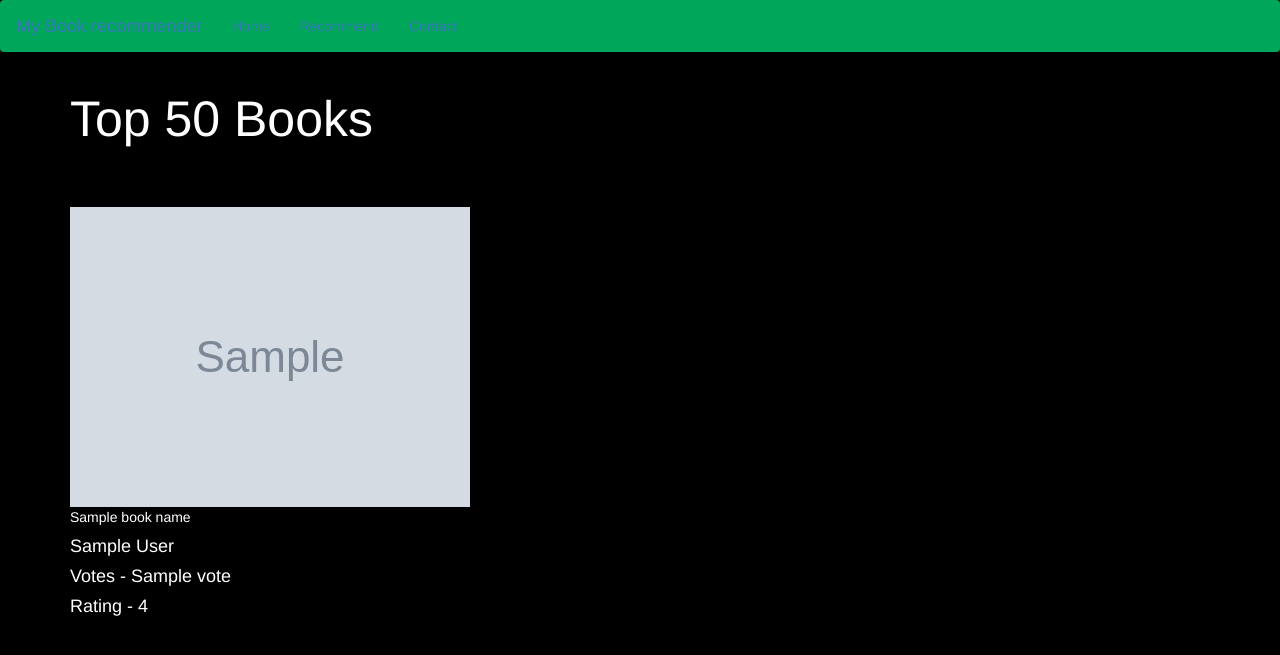
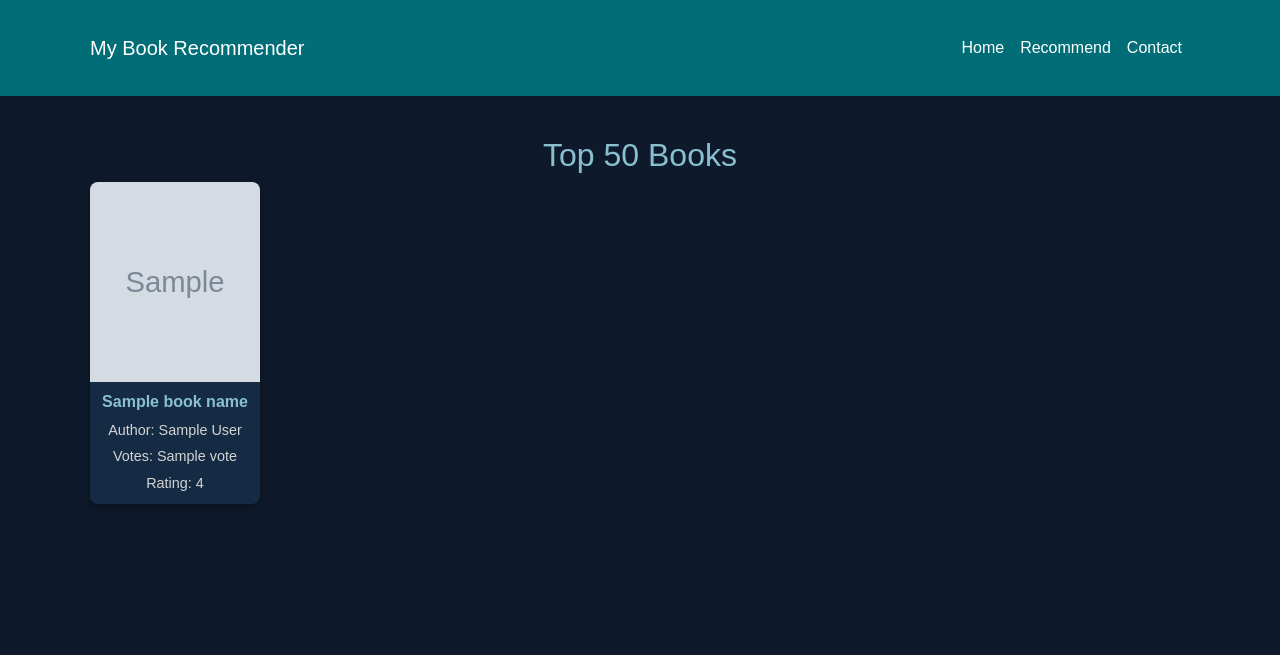
Before and after one commit to MNitin-Reddy/Collaborative-Filtering-based-Recommendation-System, a Flask app: template templates/index.html in a window 1280 px wide. Shown: the top 655 px of the page. Run offline with Flask 3, Linux system fonts and the light colour scheme; the template is opened without the code that fills it: most values are stand-ins (such as "Sample title", 1, 10 or a date in 2020); grey boxes marked "Sample" are stand-in pictures; parts of the project's set-up code (start-up, migrations or seed data) failed here and were passed over.

Commit message:
Better UI

```diff
--- a/templates/index.html
+++ b/templates/index.html
@@ -2,49 +2,107 @@
 <html lang="en">
 <head>
     <meta charset="UTF-8">
+    <meta name="viewport" content="width=device-width, initial-scale=1.0">
     <title>Book Recommender System</title>
-    <!-- Latest compiled and minified CSS -->
-<link rel="stylesheet" href="https://cdn.jsdelivr.net/npm/bootstrap@3.3.7/dist/css/bootstrap.min.css" integrity="sha384-BVYiiSIFeK1dGmJRAkycuHAHRg32OmUcww7on3RYdg4Va+PmSTsz/K68vbdEjh4u" crossorigin="anonymous">
-</head>
+    <!-- Bootstrap CSS -->
+    <link href="https://cdn.jsdelivr.net/npm/bootstrap@5.3.0-alpha1/dist/css/bootstrap.min.css" rel="stylesheet">
     <style>
-    .text-white{
-        color:white
+        body {
+            background-color: #0e1a2b;
+            color: #e0e0e0;
+            font-family: Arial, sans-serif;
+        }
+        .navbar {
+            background-color: #006d77;
+        }
+        .navbar-brand, .nav-link {
+            color: #ffffff !important;
+        }
+        .nav-link:hover {
+            color: #d4d4d4 !important;
+        }
+        h1 {
+            margin-top: 20px;
+            font-size: 2rem;
+            text-align: center;
+            color: #88c0d0;
+        }
+        .card {
+            background-color: #142b43;
+            border: none;
+            border-radius: 8px;
+            box-shadow: 0 4px 8px rgba(0, 0, 0, 0.3);
+            transition: transform 0.3s, box-shadow 0.3s;
+            max-width: 200px;
+            margin: 0 auto;
+        }
+        .card:hover {
+            transform: translateY(-5px);
+            box-shadow: 0 8px 16px rgba(0, 0, 0, 0.5);
+        }
+        .card-img-top {
+            border-top-left-radius: 8px;
+            border-top-right-radius: 8px;
+            height: 200px;
+            object-fit: cover;
+        }
+        .card-body {
+            text-align: center;
+            padding: 10px;
+        }
+        .card-title {
+            font-size: 1rem;
+            font-weight: bold;
+            color: #88c0d0;
+        }
+        .card-text {
+            font-size: 0.9rem;
+            margin: 5px 0;
+            color: #d4d4d4;
+        }
+        .container {
+            padding: 20px;
         }
     </style>
-<body style="background-color:black">
+</head>
+<body>
 
-    <nav class="navbar" style="background-color:#00a65a">
-        <a class="navbar-brand">My Book recommender</a>
-        <ul class="nav navbar-nav">
-            <li><a href="/">Home</a></li>
-            <li><a href="/recommend">Recommend</a></li>
-            <li><a>Contact</a></li>
+    <nav class="navbar navbar-expand-lg">
+        <div class="container">
+            <a class="navbar-brand" href="#">My Book Recommender</a>
+            <button class="navbar-toggler" type="button" data-bs-toggle="collapse" data-bs-target="#navbarNav" aria-controls="navbarNav" aria-expanded="false" aria-label="Toggle navigation">
+                <span class="navbar-toggler-icon"></span>
+            </button>
+            <div class="collapse navbar-collapse" id="navbarNav">
+                <ul class="navbar-nav ms-auto">
+                    <li class="nav-item"><a class="nav-link" href="/">Home</a></li>
+                    <li class="nav-item"><a class="nav-link" href="/recommend">Recommend</a></li>
+                    <li class="nav-item"><a class="nav-link" href="#">Contact</a></li>
                 </ul>
+            </div>
+        </div>
     </nav>
 
     <div class="container">
-        <div class="row">
-            <div class="col-md-12">
-                <h1 class="text-white" style="font-size:50px">Top 50 Books</h1>
-            </div>
-
+        <h1>Top 50 Books</h1>
+        <div class="row g-3">
             {% for i in range(book_name|length) %}
-                <div class="col-md-3" style="margin-top:50px">
+            <div class="col-6 col-sm-4 col-md-3 col-lg-2">
                 <div class="card">
+                    <img class="card-img-top" src="{{ image[i] }}" alt="{{ book_name[i] }}">
                     <div class="card-body">
-                            <img class="card-img-top" src="{{ image[i] }}">
-                            <p class="text-white">{{ book_name[i] }}</p>
-                            <h4 class="text-white">{{ author[i] }}</h4>
-                            <h4 class="text-white">Votes - {{ votes[i] }}</h4>
-                            <h4 class="text-white">Rating - {{ rating[i] }}</h4>
+                        <h5 class="card-title">{{ book_name[i] }}</h5>
+                        <p class="card-text">Author: {{ author[i] }}</p>
+                        <p class="card-text">Votes: {{ votes[i] }}</p>
+                        <p class="card-text">Rating: {{ rating[i] }}</p>
                     </div>
                 </div>
             </div>
             {% endfor %}
-
-
         </div>
     </div>
 
+    <!-- Bootstrap JS -->
+    <script src="https://cdn.jsdelivr.net/npm/bootstrap@5.3.0-alpha1/dist/js/bootstrap.bundle.min.js"></script>
 </body>
 </html>
```
Also changed, not shown: templates/recommend.html (+107 -30 lines). Lines whose indentation alone changed are shown as unchanged.
